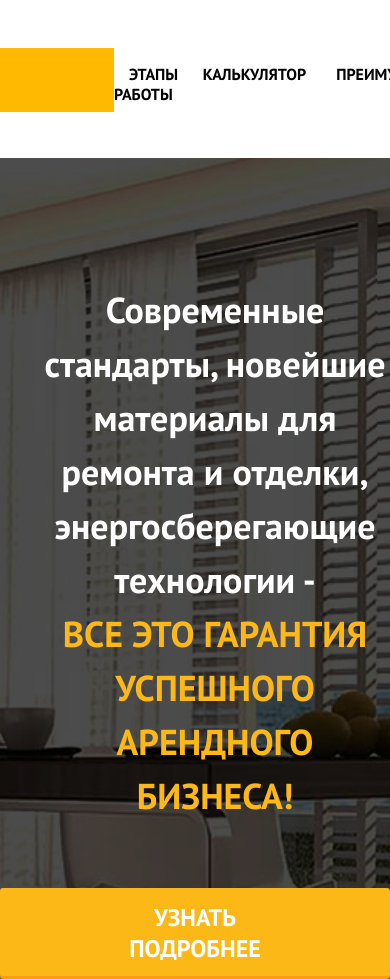
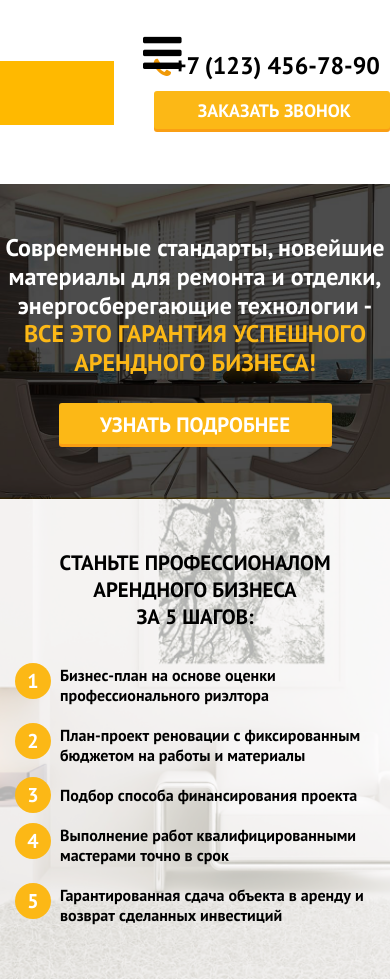
Before and after one commit to ElenaBolgova/Final-Spalah-task, a plain HTML site: page index.html in a window 390 px wide. Shown: the top 979 px of the page. Drawn offline with Linux system fonts and the light colour scheme.

Commit message:
home work

```diff
--- a/css/styles.css
+++ b/css/styles.css
@@ -128,7 +128,8 @@ nav ul li a:hover {
 }
 
 .button-main-style.get-modal-more {
-    padding: 14px 100px 12px 100px;
+    width: 43%;
+    padding: 14px 20px 12px 20px;
     font-size: 24px;
 }
 
@@ -155,6 +156,10 @@ nav ul li a:hover {
     background: linear-gradient(to bottom, #fa9f14, #ffc02a);
     text-shadow: 0 -1px 1px rgba(255, 255, 255, .7);
     color: #bf7004;
+}
+
+.burger {
+    display: none;
 }
 
 /************** MODAL **************/
@@ -303,7 +308,7 @@ h3 span {
 
 h2 {
     position: relative;
-    padding-bottom: 45px;
+    margin-bottom: 45px;
     text-transform: uppercase;
     font-size: 36px;
 }
@@ -580,14 +585,17 @@ input,
 
 /************** SECTION - IN-TOUCH **************/
 
+.in-touch .wrapper-inner {
+    padding: 70px 0 65px;
+}
+
 .in-touch {
-    padding: 70px 0 65px;
     text-align: center;
     background: #f29f00;
 }
 
 .in-touch h2 {
-    padding-bottom: 0;
+    margin-bottom: 0;
     font-style: italic;
     text-transform: none;
     color: #fff;
@@ -650,13 +658,13 @@ input,
 
 footer[role="contentinfo"] {
     background: #000;
-    padding: 25px 0 30px;
 }
 
 footer .wrapper-inner {
     display: flex;
     justify-content: space-between;
     align-items: center;
+    padding: 25px 0 30px;
 }
 
 .social-icons {
@@ -691,3 +699,189 @@ footer .wrapper-inner {
 footer .phone-area a {
     color: #fff;
 }
+
+/***** MEDIA *****/
+
+@media (max-width: 1012px) {
+
+    div.wrapper-inner {
+        padding-right: 15px;
+        padding-left: 15px;
+    }
+
+}
+
+@media (max-width: 977px) {
+
+    .burger {
+        display: block;
+        position: absolute;
+        top: -15px;
+        left: 143px;
+        color: #000;
+        font-size: 45px;
+        z-index: 102;
+    }
+
+    .burger:hover {
+        color: #fcb816;
+    }
+
+    nav {
+        position: absolute;
+        top: 45px;
+        left: 0;
+        right: 0;
+    }
+
+    nav ul {
+        display: block;
+        width: 100%;
+        height: calc(100vh - 81px);
+        position: fixed;
+        left: 0;
+        bottom: -150%;
+        background: #fff;
+        z-index: 101;
+        padding: 25px 0;
+        transition: .6s;
+    }
+
+    nav ul.active {
+        bottom: 0;
+    }
+
+    nav li {
+        display: block;
+        padding: 5px 15px;
+        text-align: center;
+    }
+
+    .top-section .wrapper-inner {
+        padding: 80px 0 85px;
+    }
+
+    .top-section p {
+        font-size: 2em;
+    }
+
+    .top-section p span {
+        font-size: 1em;
+        padding-bottom: 35px;
+    }
+
+    .button-main-style.get-modal-more {
+        padding: 10px 20px 8px 20px;
+        font-size: 1.4em;
+    }
+
+}
+
+@media (max-width: 850px) {
+
+    .wrapper div.wrapper-inner {
+        padding: 50px 0 55px;
+    }
+
+    .wrapper footer .wrapper-inner {
+        padding: 15px 0 20px;
+    }
+
+    .top-section p {
+        line-height: 1.2;
+        padding: 0;
+        font-size: 1.5em;
+    }
+
+    .top-section p span {
+        line-height: 1.2;
+        font-size: 1em;
+        padding-bottom: 25px;
+    }
+
+    .button-main-style.get-modal-more {
+        padding: 10px 20px 8px 20px;
+        font-size: 1.3em;
+    }
+
+    h2 {
+        font-size: 1.5em;
+        margin-bottom: 25px;
+    }
+
+    .steps ul li {
+        font-size: 1em;
+    }
+
+    .wrapper-calculate-area {
+        width: 95%;
+        padding: 25px 33px;
+    }
+
+    .wrapper-calculate-area .line {
+        flex-direction: column;
+        text-align: center;
+    }
+
+    .wrapper-calculate-area .line ul,
+    .wrapper-calculate-area .line input {
+        position: static;
+        justify-content: center;
+    }
+
+    .wrapper-calculate-area .line ul li {
+
+    }
+
+}
+
+@media (max-width: 750px) {
+
+    .steps ul {
+        flex-direction: column;
+    }
+
+    .steps ul li {
+        padding: 20px 0 0 95px;
+        text-align: left;
+    }
+
+    .steps ul li:after {
+        width: 0;
+        height: 0;
+        background: transparent;
+    }
+
+    .steps ul li::before {
+        top: 30%;
+        left: 50px;
+        width: 36px;
+        height: 36px;
+        line-height: 36px;
+        font-size: 20px;
+    }
+
+}
+
+@media (max-width: 537px) {
+
+    .button-main-style.get-modal-more {
+        width: 70%;
+        padding: 8px 15px 6px 15px;
+    }
+
+    .steps ul li {
+        padding: 20px 0 0 60px;
+    }
+
+    .steps ul li::before {
+        top: 30%;
+        left: 15px;
+    }
+
+    h2 {
+        font-size: 1.3em;
+        margin-bottom: 15px;
+    }
+
+}
--- a/index.html
+++ b/index.html
@@ -17,6 +17,7 @@
             <div class="logo"><a href="#"><img src="images/logo.png" alt="logo"><span>LOGO</span></a></div>
 
             <nav>
+                <i class="fa fa-bars burger"></i>
                 <ul>
                     <li><a>этапы работы</a></li>
                     <li><a>КАЛЬКУЛЯТОР</a></li>
--- a/js/custom-scripts.js
+++ b/js/custom-scripts.js
@@ -34,9 +34,9 @@ $(window).ready(function() {
 
     ///// BURGER /////
 
-    /*$('.burger').click(function() {
+    $('.burger').click(function() {
         $(this).toggleClass('fa-close fa-bars');
-        $('.menu').toggleClass('active');
-    });*/
+        $('nav ul').toggleClass('active');
+    });
 
 });
```
